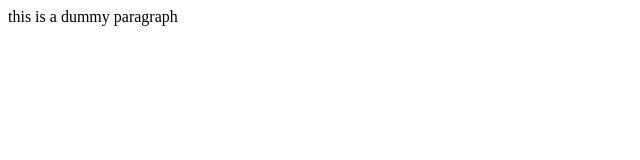
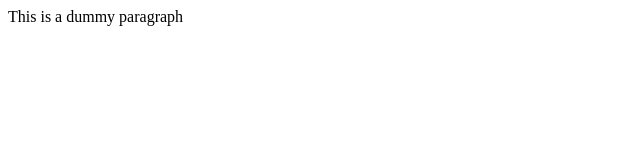
Before and after one commit to abhishek2sharma/Repository-Demo, a plain HTML site: page index.html in a window 1280 px wide. Shown: the full height of the page, 0-640 px from the left. Drawn offline with Linux system fonts and the light colour scheme.

Commit message:
Updated Message

```diff
--- a/index.html
+++ b/index.html
@@ -1 +1 @@
-<p1>this is a dummy paragraph</p1>
+<p1>This is a dummy paragraph</p1>
```
